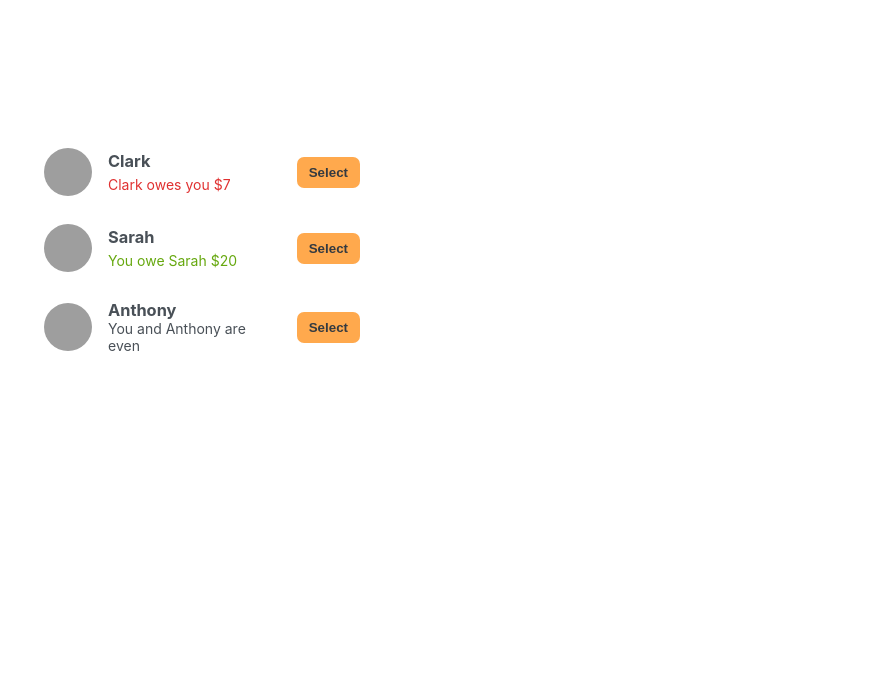
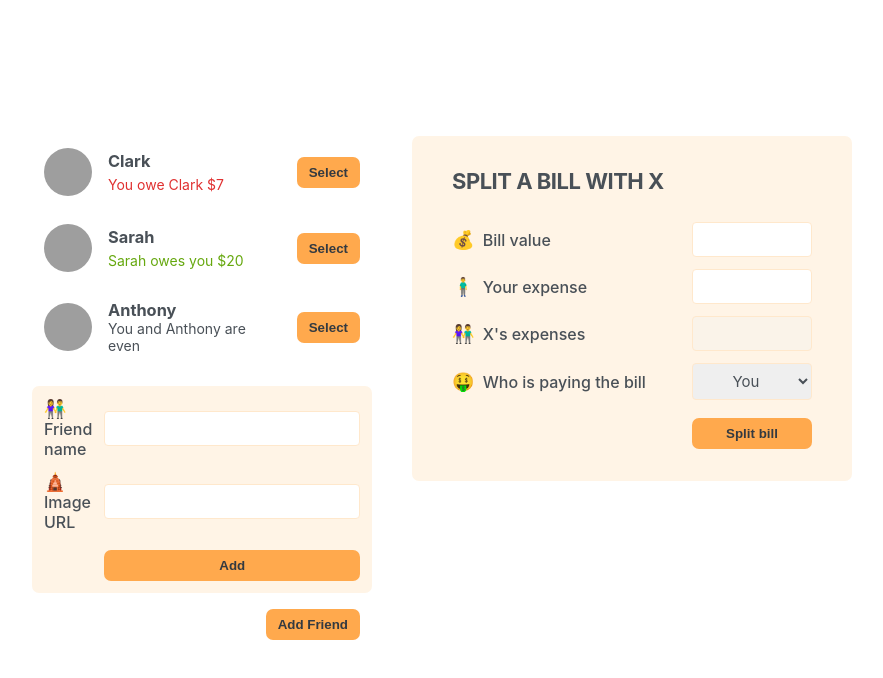
Before and after one commit to edmurneves/eatnsplit, a React (Create React App) app: page / in a window 1280 px wide. Shown: the top 678 px of the page, without its empty margins (198-1081 px from the left). Built offline with nearby package versions, Linux system fonts and the light colour scheme; grey boxes are pictures that could not be loaded.

Commit message:
Feat: Added the forms to the interface

```diff
--- a/src/App.js
+++ b/src/App.js
@@ -24,7 +24,10 @@
     <div className="app">
       <div className="sidebar">
         <FriendsList />
+        <FormAddFriend />
+        <Button>Add Friend</Button>
       </div>
+      <FormSplitBill />
     </div>
   );
 }
@@ -49,16 +52,59 @@
 
       {friend.balance < 0 && (
         <p className="red">
-          {friend.name} owes you ${Math.abs(friend.balance)}
+          You owe {friend.name} ${Math.abs(friend.balance)}
         </p>
       )}
       {friend.balance > 0 && (
         <p className="green">
-          You owe {friend.name} ${Math.abs(friend.balance)}
+          {friend.name} owes you ${Math.abs(friend.balance)}
         </p>
       )}
       {friend.balance === 0 && <p>You and {friend.name} are even</p>}
-      <button className="button">Select</button>
+      <Button>Select</Button>
     </li>
   );
 }
+
+function Button({ children }) {
+  return <button className="button">{children}</button>;
+}
+
+function FormAddFriend() {
+  return (
+    <form className="form-add-friend">
+      <label>👫 Friend name</label>
+      <input type="text" />
+
+      <label>🛕 Image URL</label>
+      <input type="text" />
+
+      <Button>Add</Button>
+    </form>
+  );
+}
+
+function FormSplitBill() {
+  return (
+    <form className="form-split-bill">
+      <h2>Split a bill with X</h2>
+
+      <label>💰 Bill value</label>
+      <input type="text" />
+
+      <label>🧍‍♂️ Your expense</label>
+      <input type="text" />
+
+      <label>👫 X's expenses</label>
+      <input type="text" disabled />
+
+      <label>🤑 Who is paying the bill</label>
+      <select>
+        <option value="user">You</option>
+        <option value="friend">X</option>
+      </select>
+
+      <Button>Split bill</Button>
+    </form>
+  );
+}
```
